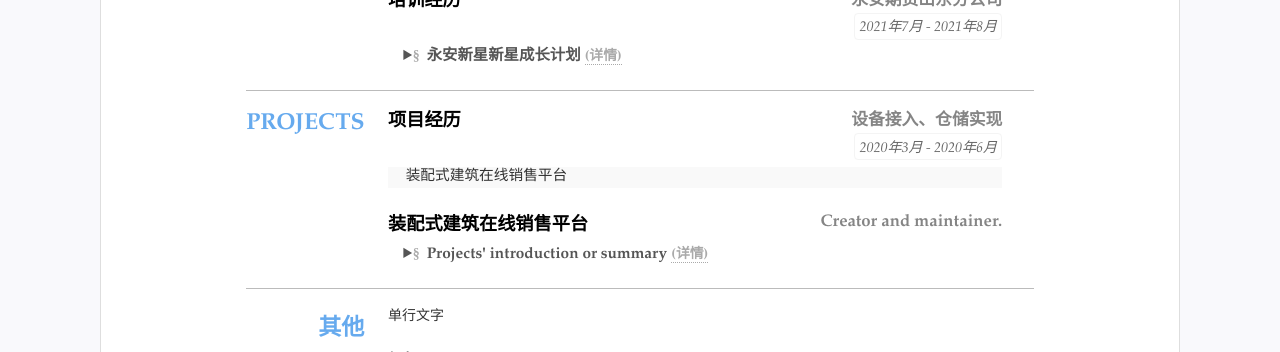
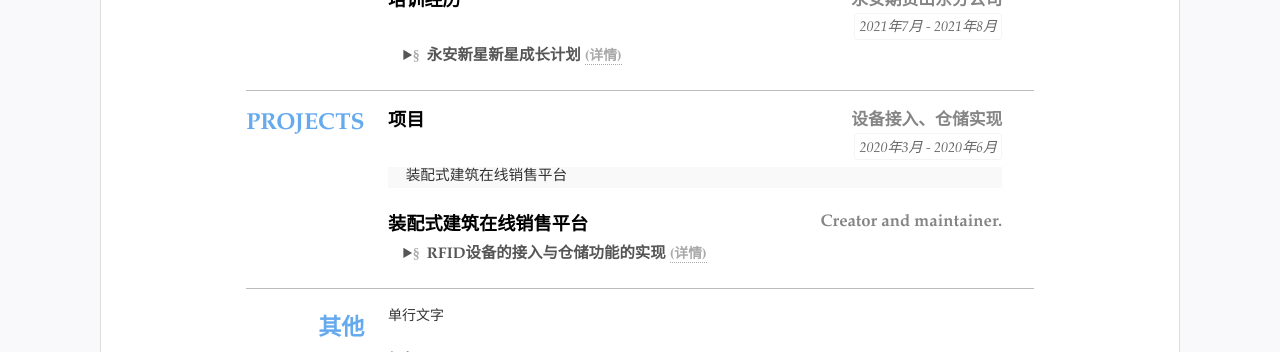
Before and after one commit to bianyz/JL, a Jekyll site: the page built from index.html, in a window 1280 px wide. Shown: the part 544-896 px from the top of the page. Built offline with Jekyll 4.4.1, drawn with Linux system fonts in a browser that asks for light colours.

Commit message:
Update resume.yml

```diff
--- a/_data/resume.yml
+++ b/_data/resume.yml
@@ -66,12 +66,12 @@ main: #简历主要内容，
 - type: projects
   name: Projects
   content:
-  - title: 项目经历
+  - title: 项目
     duration: 2020年3月 - 2020年6月
     detail: 装配式建筑在线销售平台
     sub: 设备接入、仓储实现
   - title: 装配式建筑在线销售平台
-    summary: Projects' introduction or summary
+    summary: RFID设备的接入与仓储功能的实现
     detail:
       md: _data/demo.md
     sub: Creator and maintainer.
```
